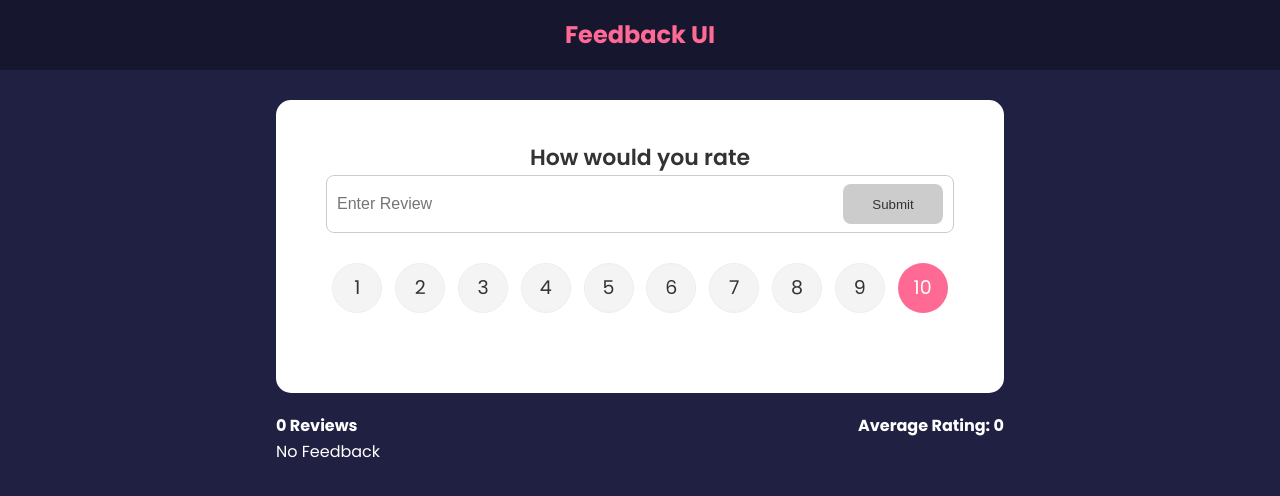
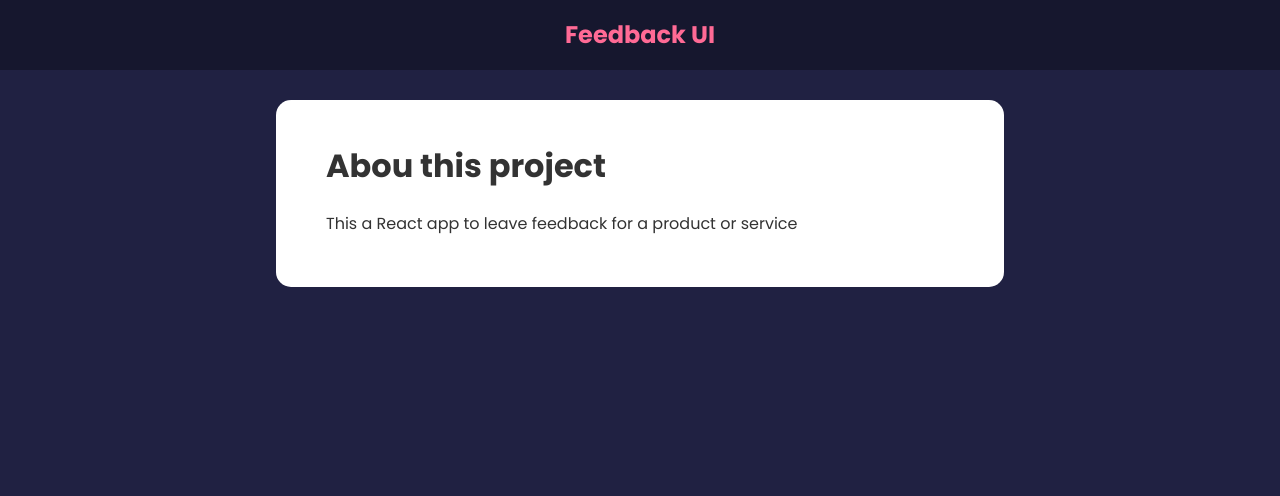
Before and after one commit to joeabouserhal/feedback-ui-react, a React (Vite) app: page /about in a window 1280 px wide. Shown: the top 496 px of the page. Built offline with nearby package versions, Linux system fonts and the light colour scheme.

Commit message:
added react router

```diff
--- a/package.json
+++ b/package.json
@@ -13,6 +13,7 @@
     "react": "^18.0.0",
     "react-dom": "^18.0.0",
     "react-icons": "^4.4.0",
+    "react-router-dom": "^6.3.0",
     "uuid": "^8.3.2"
   },
   "devDependencies": {
--- a/src/App.jsx
+++ b/src/App.jsx
@@ -1,15 +1,19 @@
 import Header from "./components/Header"
 import { useState } from 'react'
-import {v4 as uuidv4} from 'uuid'
+import { v4 as uuidv4 } from 'uuid'
+import { Routes, Route } from 'react-router-dom'
 
 import FeedbackData from "./data/FeedbackData"
 import FeedbackList from "./components/FeedbackList"
 import FeedbackStats from "./components/FeedbackStats"
 import FeedbackForm from "./components/FeedbackForm"
+import AboutIconLink from "./components/AboutIconLink"
+
+import AboutPage from "./pages/AboutPage"
 
 function App() {
 
-  const [feedback, setFeedback] = useState([])
+  const [feedback, setFeedback] = useState(FeedbackData)
 
   const deleteFeedback = (id) => {
     if (window.confirm('Are you sure you want to delete')) {
@@ -27,14 +31,23 @@ function App() {
   }
 
   return (
-    <div className="App">
+    <>
       <Header />
       <div className="container">
-        <FeedbackForm handleAdd={addFeedback}/>
-        <FeedbackStats feedback={feedback}/>
-        <FeedbackList feedback={feedback} handleDelete={deleteFeedback} />
+        <Routes>
+          <Route exact path="/" element={
+            <div>
+              <FeedbackForm handleAdd={addFeedback} />
+              <FeedbackStats feedback={feedback} />
+              <FeedbackList feedback={feedback} handleDelete={deleteFeedback} />
+              <AboutIconLink/>
+            </div>
+          } />
+          <Route path="/about" element={<AboutPage />} />
+        </Routes>
       </div>
-    </div>
+    </>
+
   )
 }
 
--- /dev/null
+++ b/src/components/AboutIconLink.jsx
@@ -0,0 +1,17 @@
+import React from 'react'
+import { Link } from 'react-router-dom'
+
+import { FaQuestion } from 'react-icons/fa'
+
+
+const AboutIconLink = () => {
+    return (
+        <div className='about-link'>
+            <Link to="/about">
+                <FaQuestion />
+            </Link>
+        </div>
+    )
+}
+
+export default AboutIconLink
--- a/src/components/Header.jsx
+++ b/src/components/Header.jsx
@@ -1,11 +1,14 @@
 import React from 'react'
+import { Link } from 'react-router-dom'
 
 const Header = () => {
   return (
     <header>
-        <div className="container navbar-title">
-            <h2>Feedback UI</h2>
-        </div>
+      <div className="container navbar-title">
+        <Link to="/" className='title'>
+          <h2>Feedback UI</h2>
+        </Link>
+      </div>
     </header>
   )
 }
--- a/src/index.css
+++ b/src/index.css
@@ -216,6 +216,11 @@ input:focus {
   margin: 10px 0;
 }
 
+.title {
+  text-decoration: none;
+  color: #ff6a95;
+}
+
 @media (max-width: 600px) {
   .rating li {
     margin: 10px 3px;
--- a/src/main.jsx
+++ b/src/main.jsx
@@ -1,8 +1,11 @@
 import React from 'react'
 import ReactDOM from 'react-dom/client'
+import { BrowserRouter } from 'react-router-dom'
 import App from './App'
 import './index.css'
 
 ReactDOM.createRoot(document.getElementById('root')).render(
-  <App />
+  <BrowserRouter>
+    <App />
+  </BrowserRouter>
 )
--- /dev/null
+++ b/src/pages/AboutPage.jsx
@@ -0,0 +1,15 @@
+import React from 'react'
+import Card from '../components/shared/Card'
+
+const AboutPage = () => {
+    return (
+        <Card>
+            <div className='about'>
+                <h1>Abou this project</h1>
+                <p>This a React app to leave feedback for a product or service</p>
+            </div>
+        </Card>
+    )
+}
+
+export default AboutPage
```
Also changed, not shown: 1 other file (tests, documents, lock files or other folders).
